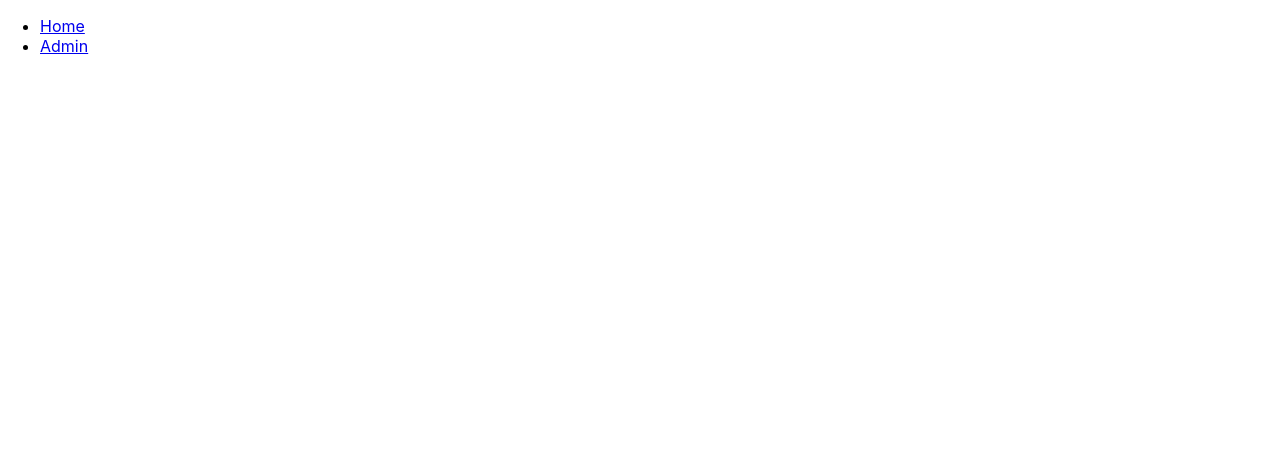
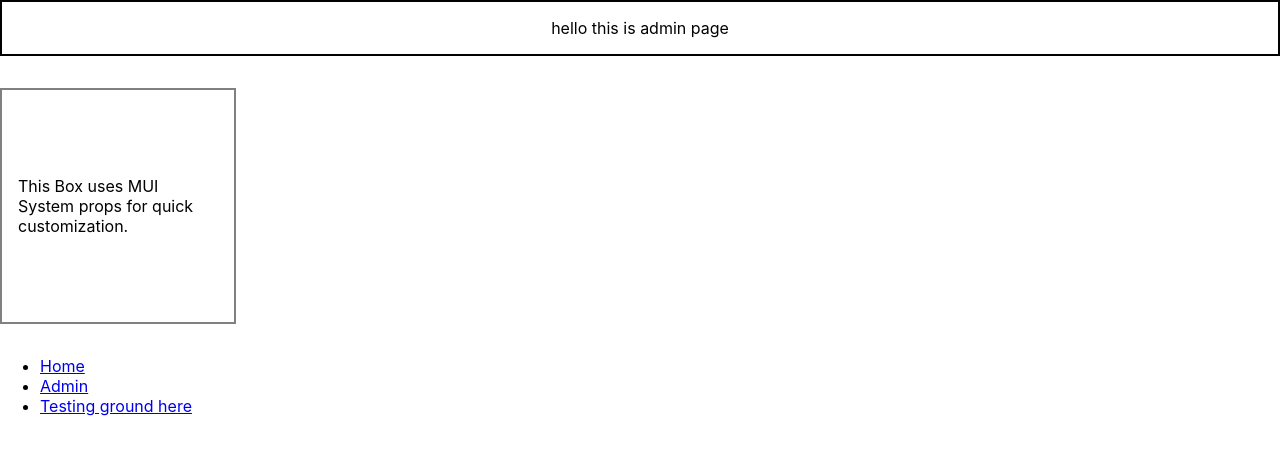
Before and after one commit to Baesar/Skalbara-och-feltoleranta-system-grupp-1, a React (Create React App) app in the folder grupp_project/: page /Testing_ground in a window 1280 px wide. Before the commit this address had no page. Shown: the top 454 px of the page. Built offline with nearby package versions, Linux system fonts and the light colour scheme.

Commit message:
testing ground added

```diff
--- a/grupp_project/src/App.js
+++ b/grupp_project/src/App.js
@@ -1,15 +1,16 @@
 
 import './App.css';
-
+import './Components/WebsiteStyle.css';
 /// here we import pages
 import Homepage from './Pages/Homepage';
 import Adminpage from './Pages/Adminpage';
-
+import Testing_ground from './Pages/Testing_ground';
 ///here we import components
 import Sidebar from './Components/Sidebar';
 
 ////////////////
 import { BrowserRouter as Router, Routes, Route } from 'react-router-dom';
+
 
 ///
 function App() {
@@ -22,6 +23,7 @@ function App() {
               <Route path = "/" element={<Homepage/>}/>
               <Route path = "/Home" element={<Homepage/>}/>
               <Route path = "/Admin" element={<Adminpage/>}/>
+              <Route path = "/Testing_ground" element={<Testing_ground/>}/>
             </Routes>
         <Sidebar/>
           </div>
--- a/grupp_project/src/Components/BoxBasic.js
+++ /dev/null
@@ -1,11 +0,0 @@
-import * as React from 'react';
-import Box from '@mui/system/Box';
-
-export default function BoxBasic() {
-  return (
-    <Box component="section" sx={{ p: 2, border: '1px solid black' }}>
-      This Box renders as an HTML section element.
-    </Box>
-
-  );
-}
--- a/grupp_project/src/Components/Sidebar.js
+++ b/grupp_project/src/Components/Sidebar.js
@@ -16,6 +16,11 @@ const Sidebar = () => {
            Admin
           </NavLink>
         </li>
+        <li>
+            <NavLink to="/Testing" activeClassName = "active">
+              Testing ground here
+            </NavLink>
+        </li>
       </ul>
     </div>
   );
--- a/grupp_project/src/Components/WebsiteStyle.css
+++ b/grupp_project/src/Components/WebsiteStyle.css
@@ -2,3 +2,10 @@
 in the entire website to increase
 resuability and cohesion
  */
+
+ .mybox
+ {
+    padding: 16px;
+    border: 2px solid black;
+    text-align: center;
+ }
--- /dev/null
+++ b/grupp_project/src/Components/boxes/BoxBasic.js
@@ -0,0 +1,10 @@
+import * as React from 'react';
+import Box from '@mui/system/Box';
+import '../WebsiteStyle.css';
+export default function BoxBasic({content}) {
+  return (
+    <Box component="section" className='mybox' >
+      {content}
+    </Box>
+  );
+}
--- /dev/null
+++ b/grupp_project/src/Components/boxes/BoxSystemProps.js
@@ -0,0 +1,21 @@
+import * as React from 'react';
+import Box from '@mui/system/Box';
+
+export default function BoxSystemProps() {
+  return (
+    <Box
+      sx={{
+        height: 200,
+        width: 200,
+        my: 4,
+        display: 'flex',
+        alignItems: 'center',
+        gap: 4,
+        p: 2,
+        border: '2px solid grey',
+      }}
+    >
+      This Box uses MUI System props for quick customization.
+    </Box>
+  );
+}
--- a/grupp_project/src/Pages/Adminpage.js
+++ b/grupp_project/src/Pages/Adminpage.js
@@ -1,12 +1,14 @@
 import React from "react";
-import BoxBasic from "../Components/BoxBasic";
 
+//import './Components/WebsiteStyle.css';
 const Adminpage = () =>
 {
     return(
         <div className = "Admin">
-            <BoxBasic/>
+            <p>Welcome to admin interface</p>
+            <form>
 
+            </form>
         </div>
     )
 
--- /dev/null
+++ b/grupp_project/src/Pages/Testing_ground.js
@@ -0,0 +1,14 @@
+import React from 'react'
+import BoxBasic from "../Components/boxes/BoxBasic";
+import BoxSystemProps from "../Components/boxes/BoxSystemProps";
+const Testing_ground = () => {
+    return(
+        <div>
+            <BoxBasic content = "hello this is admin page" />
+            <BoxSystemProps>
+                nerds
+            </BoxSystemProps>
+        </div>
+    )
+}
+export default Testing_ground;
```
Lines whose indentation alone changed are shown as unchanged.
